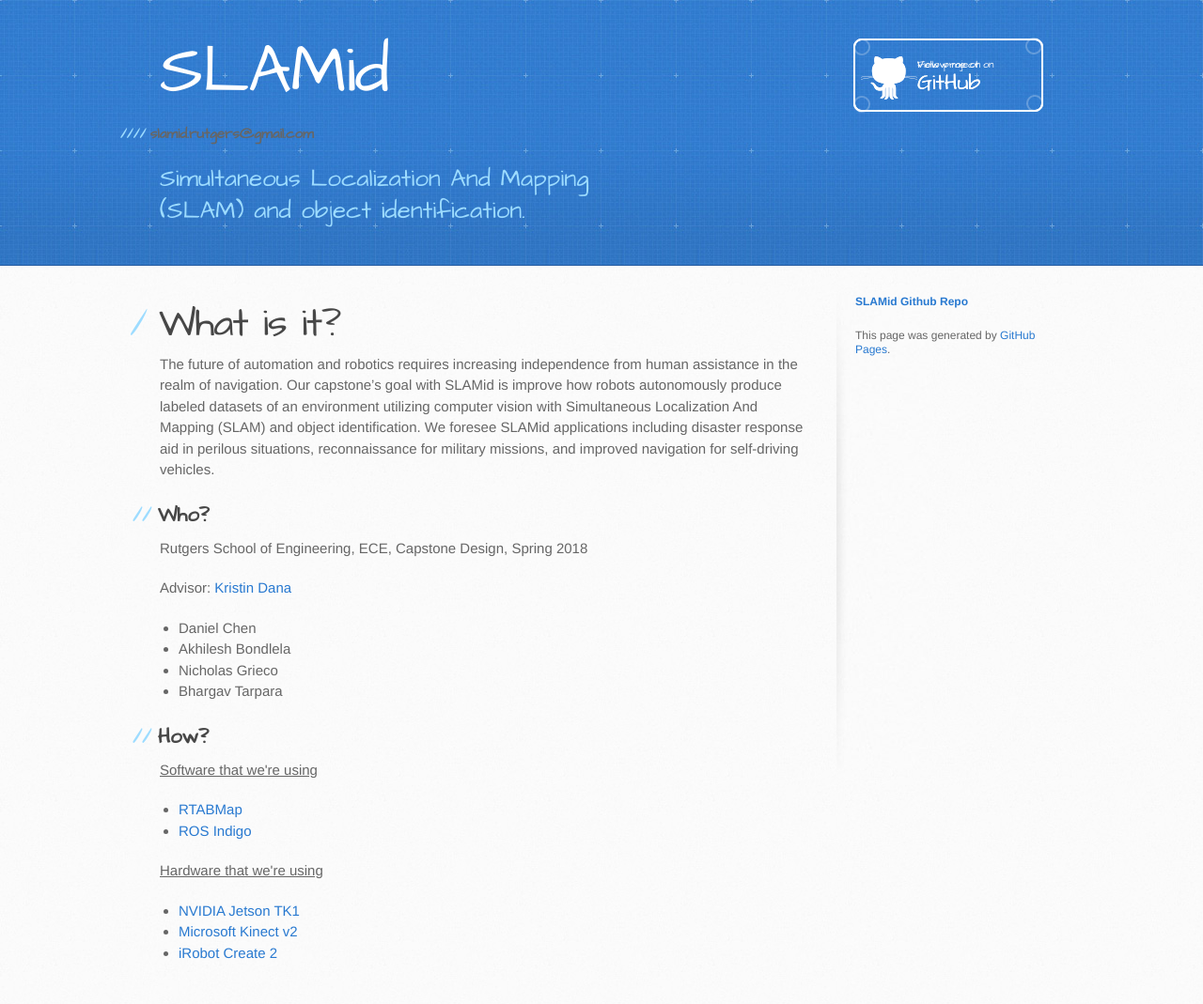
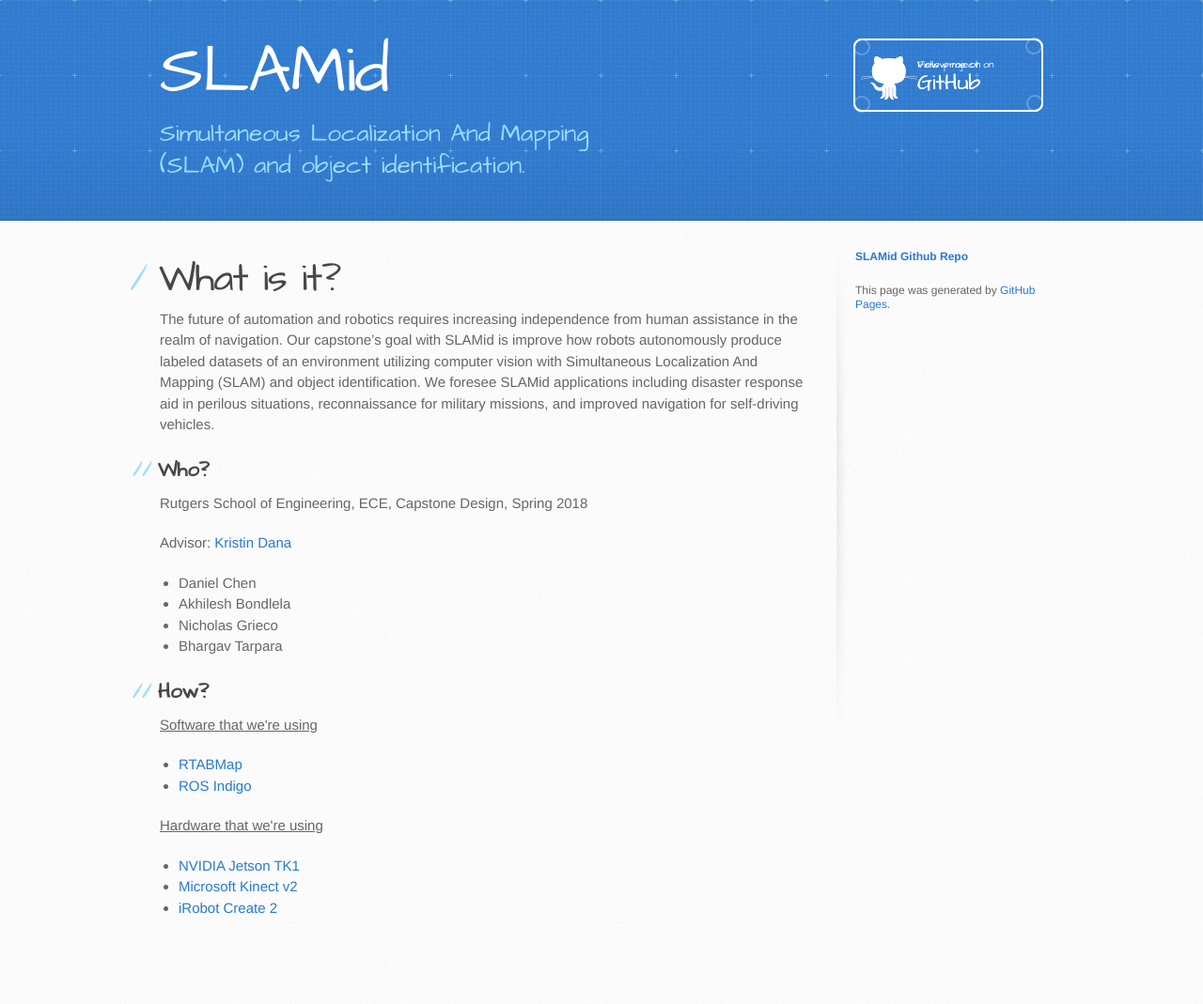
Before and after one commit to SLAMid/SLAMid.github.io, a Jekyll site: the page built from index.md, in a window 1280 px wide. Shown: the whole page at 94% size. Built offline with Jekyll 4.4.1, drawn with Linux system fonts in a browser that asks for light colours; our own code applies the rules of GitHub Pages for plain Markdown files; after the commit the page ends 1021 px from its top, so only the background shows below that.

Commit message:
Removing Updates

```diff
--- a/_layouts/default.html
+++ b/_layouts/default.html
@@ -20,7 +20,6 @@
         <a href="{{ '/' | absolute_url }}">
           <h1>{{ site.title | default: site.github.repository_name }}</h1>
         </a>
-        <h4>{{ site.email | default: site.github.repository_name }}</h4>
         <h2>{{ site.description | default: site.github.project_tagline }}</h2>
         {% if site.github_is_project_page %}
           <a href="{{ site.github_repository_url }}" class="button"><small>View project on</small> GitHub</a>
```
